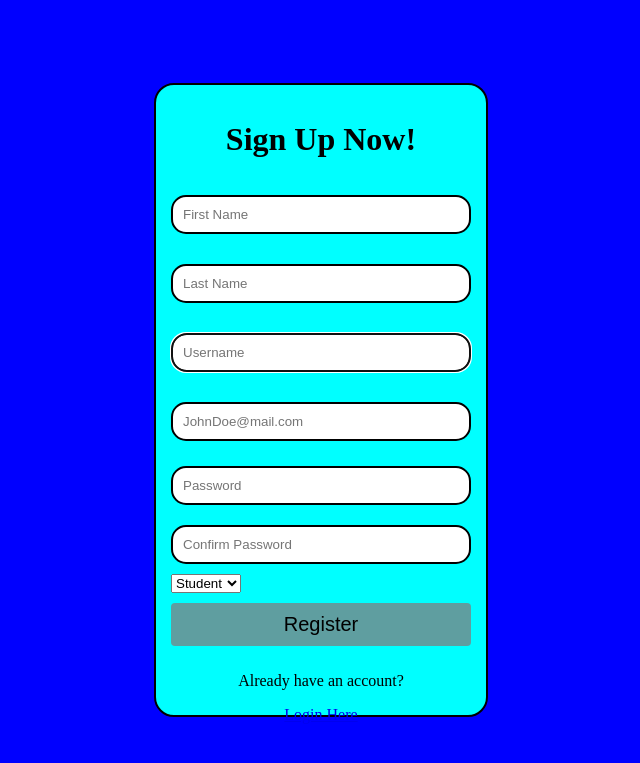
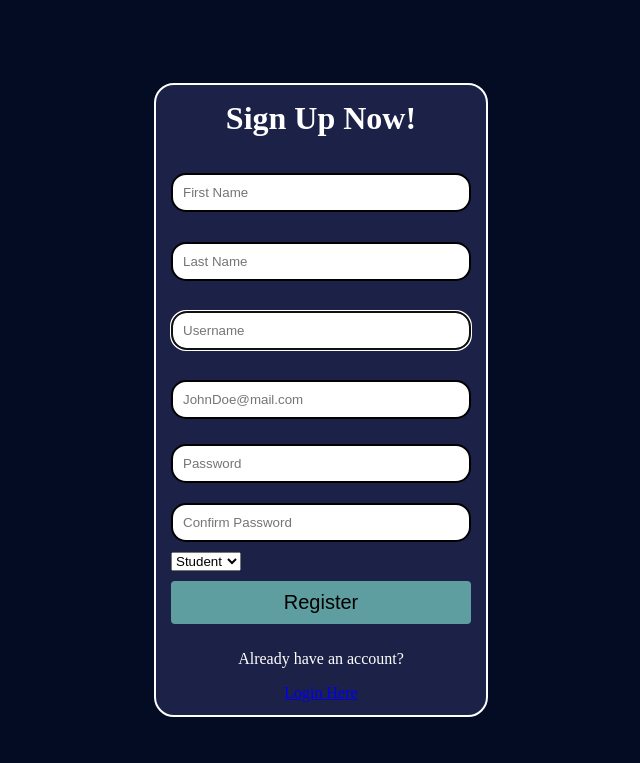
Before and after one commit to wylieglover/VizDataAcademy, a Django app: page /signup/ in a window 1280 px wide. Shown: the top 763 px of the page, without its empty margins (319-959 px from the left). Run offline with Django 4.2, Linux system fonts and the light colour scheme.

Commit message:
modified:   dataliteracy/home/static/css/signupForm.css

```diff
--- a/dataliteracy/home/static/css/signupForm.css
+++ b/dataliteracy/home/static/css/signupForm.css
@@ -1,5 +1,5 @@
 body{
-    background-color: blue;
+    background-color: #040c24;
 }
 
 .register {
@@ -10,16 +10,17 @@ body{
     transform: translate(-50%, -50%);
     margin: auto;
     align-items: center;
-    background-color: aqua;
+    background-color: #1c2147;
     width: 300px;
     height: 600px;
     padding: 15px;
     border-radius: 20px;
-
+    color: #fff;
 }
 
 .text-center{
     text-align: center;
+    margin-top: 0;
 }
 
 input[type=text] {
```
